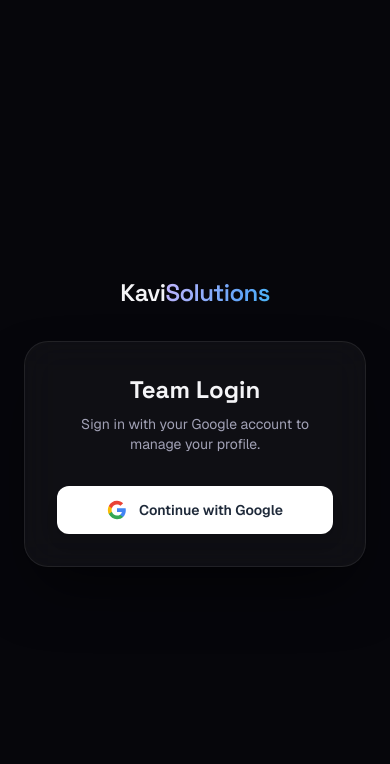
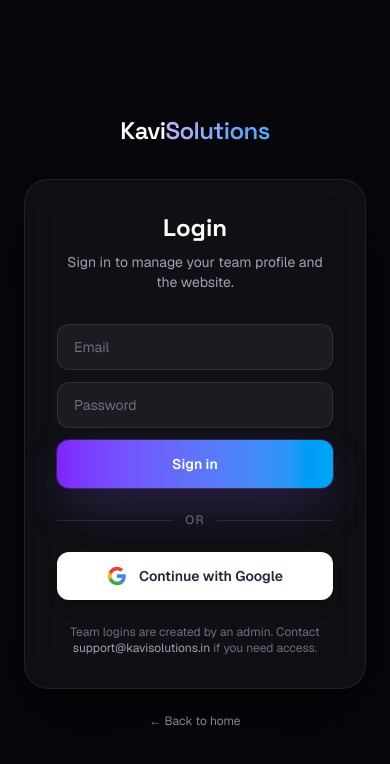
Before and after one commit to kavisolutions/kavisolutions, a Next.js app: page /login in a window 390 px wide. Shown: the top 764 px of the page. Built offline with nearby package versions, Linux system fonts and the light colour scheme; no server answers.

Commit message:
fix: opaque mobile menu, login page with credentials + google, login links

```diff
--- a/app/admin/page.tsx
+++ b/app/admin/page.tsx
@@ -110,13 +110,6 @@
     // eslint-disable-next-line react-hooks/set-state-in-effect -- async loader updates state after awaits
     void initialize(Boolean(session));
   }, [authLoading, session, initialize]);
-
-  const handleGoogleLogin = async () => {
-    await supabaseBrowser.auth.signInWithOAuth({
-      provider: "google",
-      options: { redirectTo: window.location.origin + "/admin" },
-    });
-  };
 
   const saveMember = async () => {
     if (!draft || savingMember) return;
@@ -278,12 +271,12 @@
         <div className="w-full max-w-md rounded-3xl glass p-8 text-center">
           <h1 className="mb-2 font-display text-2xl font-bold">Admin Panel</h1>
           <p className="mb-6 text-sm text-mist">Sign in with an admin account to continue.</p>
-          <button
-            onClick={handleGoogleLogin}
-            className="w-full rounded-xl bg-white px-4 py-3 text-sm font-semibold text-gray-800 transition-all hover:scale-[1.02]"
+          <Link
+            href="/login?next=/admin"
+            className="block w-full rounded-xl bg-gradient-to-r from-violet-600 to-sky-500 px-4 py-3 text-sm font-semibold text-white shadow-glow transition-all hover:scale-[1.02]"
           >
-            Continue with Google
-          </button>
+            Login
+          </Link>
           <Link href="/team" className="mt-4 block text-xs text-mist hover:text-white">
             ← Back to team page
           </Link>
--- a/app/login/page.tsx
+++ b/app/login/page.tsx
@@ -1,58 +1,150 @@
 "use client";
 
+import { useState } from "react";
 import Link from "next/link";
 import { supabaseBrowser } from "@/lib/auth-context";
 
+const inputClass =
+  "w-full rounded-xl border border-white/10 bg-white/5 px-4 py-3 text-sm text-white outline-none transition-colors placeholder:text-fog focus:border-violet-400/60";
+
+const GoogleIcon = () => (
+  <svg className="h-5 w-5" viewBox="0 0 24 24">
+    <path d="M22.56 12.25c0-.78-.07-1.53-.2-2.25H12v4.26h5.92a5.06 5.06 0 01-2.2 3.32v2.77h3.57c2.08-1.92 3.28-4.74 3.28-8.1z" fill="#4285F4" />
+    <path d="M12 23c2.97 0 5.46-.98 7.28-2.66l-3.57-2.77c-.98.66-2.23 1.06-3.71 1.06-2.86 0-5.29-1.93-6.16-4.53H2.18v2.84C3.99 20.53 7.7 23 12 23z" fill="#34A853" />
+    <path d="M5.84 14.09c-.22-.66-.35-1.36-.35-2.09s.13-1.43.35-2.09V7.07H2.18C1.43 8.55 1 10.22 1 12s.43 3.45 1.18 4.93l2.85-2.22.81-.62z" fill="#FBBC05" />
+    <path d="M12 5.38c1.62 0 3.06.56 4.21 1.64l3.15-3.15C17.45 2.09 14.97 1 12 1 7.7 1 3.99 3.47 2.18 7.07l3.66 2.84c.87-2.6 3.3-4.53 6.16-4.53z" fill="#EA4335" />
+  </svg>
+);
+
+function getNextPath(fallback: string) {
+  if (typeof window === "undefined") return fallback;
+  const next = new URLSearchParams(window.location.search).get("next");
+  return next && next.startsWith("/") ? next : fallback;
+}
+
 export default function LoginPage() {
+  const [email, setEmail] = useState("");
+  const [password, setPassword] = useState("");
+  const [error, setError] = useState("");
+  const [loading, setLoading] = useState(false);
+  const [googleLoading, setGoogleLoading] = useState(false);
+
+  const handleCredentialsLogin = async (e: React.FormEvent) => {
+    e.preventDefault();
+    if (loading) return;
+
+    setLoading(true);
+    setError("");
+
+    const { error: signInError } = await supabaseBrowser.auth.signInWithPassword({
+      email: email.trim(),
+      password,
+    });
+
+    if (signInError) {
+      setError(
+        signInError.message === "Invalid login credentials"
+          ? "Invalid email or password"
+          : signInError.message,
+      );
+      setLoading(false);
+      return;
+    }
+
+    window.location.assign(getNextPath("/team"));
+  };
+
   const handleGoogleLogin = async () => {
-    await supabaseBrowser.auth.signInWithOAuth({
+    if (googleLoading) return;
+    setGoogleLoading(true);
+    setError("");
+
+    const { error: oauthError } = await supabaseBrowser.auth.signInWithOAuth({
       provider: "google",
       options: {
-        redirectTo: window.location.origin + "/team",
+        redirectTo: window.location.origin + getNextPath("/team"),
       },
     });
+
+    if (oauthError) {
+      setError(oauthError.message);
+      setGoogleLoading(false);
+    }
   };
 
   return (
-    <div className="flex min-h-screen items-center justify-center bg-ink px-6">
+    <div className="flex min-h-screen items-center justify-center bg-ink px-6 py-16">
       <div className="w-full max-w-md text-center">
         <Link href="/" className="mb-8 block">
-          <span className="font-display text-2xl font-semibold tracking-tight">
+          <span className="font-display text-2xl font-semibold tracking-tight text-white">
             Kavi<span className="text-gradient">Solutions</span>
           </span>
         </Link>
 
         <div className="rounded-3xl glass p-8 shadow-lift">
-          <h1 className="mb-2 font-display text-2xl font-bold">Team Login</h1>
+          <h1 className="mb-2 font-display text-2xl font-bold text-white">Login</h1>
           <p className="mb-8 text-sm text-mist">
-            Sign in with your Google account to manage your profile.
+            Sign in to manage your team profile and the website.
           </p>
+
+          <form onSubmit={handleCredentialsLogin} className="space-y-3 text-left">
+            <input
+              type="email"
+              value={email}
+              onChange={(e) => setEmail(e.target.value)}
+              placeholder="Email"
+              autoComplete="email"
+              required
+              className={inputClass}
+            />
+            <input
+              type="password"
+              value={password}
+              onChange={(e) => setPassword(e.target.value)}
+              placeholder="Password"
+              autoComplete="current-password"
+              required
+              className={inputClass}
+            />
+
+            {error && <p className="text-xs text-red-400">{error}</p>}
+
+            <button
+              type="submit"
+              disabled={loading}
+              className="w-full rounded-xl bg-gradient-to-r from-violet-600 to-sky-500 py-3.5 text-sm font-semibold text-white shadow-glow transition-all hover:scale-[1.02] disabled:opacity-60"
+            >
+              {loading ? "Signing in..." : "Sign in"}
+            </button>
+          </form>
+
+          <div className="my-6 flex items-center gap-3">
+            <span className="h-px flex-1 bg-white/10" />
+            <span className="text-xs uppercase tracking-widest text-fog">or</span>
+            <span className="h-px flex-1 bg-white/10" />
+          </div>
 
           <button
             onClick={handleGoogleLogin}
-            className="flex w-full items-center justify-center gap-3 rounded-xl bg-white px-4 py-3.5 text-sm font-semibold text-gray-800 shadow-lg transition-all hover:scale-[1.02] hover:shadow-xl"
+            disabled={googleLoading}
+            className="flex w-full items-center justify-center gap-3 rounded-xl bg-white px-4 py-3.5 text-sm font-semibold text-gray-800 shadow-lg transition-all hover:scale-[1.02] hover:shadow-xl disabled:opacity-60"
           >
-            <svg className="h-5 w-5" viewBox="0 0 24 24">
-              <path
-                d="M22.56 12.25c0-.78-.07-1.53-.2-2.25H12v4.26h5.92a5.06 5.06 0 01-2.2 3.32v2.77h3.57c2.08-1.92 3.28-4.74 3.28-8.1z"
-                fill="#4285F4"
-              />
-              <path
-                d="M12 23c2.97 0 5.46-.98 7.28-2.66l-3.57-2.77c-.98.66-2.23 1.06-3.71 1.06-2.86 0-5.29-1.93-6.16-4.53H2.18v2.84C3.99 20.53 7.7 23 12 23z"
-                fill="#34A853"
-              />
-              <path
-                d="M5.84 14.09c-.22-.66-.35-1.36-.35-2.09s.13-1.43.35-2.09V7.07H2.18C1.43 8.55 1 10.22 1 12s.43 3.45 1.18 4.93l2.85-2.22.81-.62z"
-                fill="#FBBC05"
-              />
-              <path
-                d="M12 5.38c1.62 0 3.06.56 4.21 1.64l3.15-3.15C17.45 2.09 14.97 1 12 1 7.7 1 3.99 3.47 2.18 7.07l3.66 2.84c.87-2.6 3.3-4.53 6.16-4.53z"
-                fill="#EA4335"
-              />
-            </svg>
-            Continue with Google
+            <GoogleIcon />
+            {googleLoading ? "Redirecting..." : "Continue with Google"}
           </button>
+
+          <p className="mt-6 text-xs text-fog">
+            Team logins are created by an admin. Contact{" "}
+            <a href="mailto:support@kavisolutions.in" className="text-mist hover:text-white">
+              support@kavisolutions.in
+            </a>{" "}
+            if you need access.
+          </p>
         </div>
+
+        <Link href="/" className="mt-6 block text-xs text-mist hover:text-white">
+          ← Back to home
+        </Link>
       </div>
     </div>
   );
--- a/app/profile/page.tsx
+++ b/app/profile/page.tsx
@@ -81,13 +81,6 @@
     void initialize(Boolean(session));
   }, [authLoading, session, initialize]);
 
-  const handleGoogleLogin = async () => {
-    await supabaseBrowser.auth.signInWithOAuth({
-      provider: "google",
-      options: { redirectTo: window.location.origin + "/profile" },
-    });
-  };
-
   const uploadImage = async (file: File) => {
     if (uploading) return;
     setUploading(true);
@@ -150,12 +143,12 @@
         <div className="w-full max-w-md rounded-3xl glass p-8 text-center">
           <h1 className="mb-2 font-display text-2xl font-bold">My Profile</h1>
           <p className="mb-6 text-sm text-mist">Sign in to edit your team profile.</p>
-          <button
-            onClick={handleGoogleLogin}
-            className="w-full rounded-xl bg-white px-4 py-3 text-sm font-semibold text-gray-800 transition-all hover:scale-[1.02]"
+          <Link
+            href="/login?next=/profile"
+            className="block w-full rounded-xl bg-gradient-to-r from-violet-600 to-sky-500 px-4 py-3 text-sm font-semibold text-white shadow-glow transition-all hover:scale-[1.02]"
           >
-            Continue with Google
-          </button>
+            Login
+          </Link>
           <Link href="/team" className="mt-4 block text-xs text-mist hover:text-white">
             ← Back to team page
           </Link>
--- a/app/team/page.tsx
+++ b/app/team/page.tsx
@@ -46,15 +46,6 @@
         setState("error");
       });
   }, [session?.access_token]);
-
-  const handleGoogleLogin = async () => {
-    await supabaseBrowser.auth.signInWithOAuth({
-      provider: "google",
-      options: {
-        redirectTo: window.location.origin + "/team",
-      },
-    });
-  };
 
   const handleSignOut = async () => {
     await supabaseBrowser.auth.signOut();
@@ -191,12 +182,12 @@
 
         <div className="mt-10 text-center">
           {!session ? (
-            <button
-              onClick={handleGoogleLogin}
-              className="inline-flex items-center gap-3 rounded-xl bg-white/5 px-5 py-3 text-sm font-semibold text-mist transition-all hover:bg-white/10 hover:text-white"
+            <Link
+              href="/login?next=/team"
+              className="inline-flex items-center gap-3 rounded-xl bg-gradient-to-r from-violet-600 to-sky-500 px-5 py-3 text-sm font-semibold text-white shadow-glow transition-all hover:scale-[1.02]"
             >
-              Sign in with Google
-            </button>
+              Login
+            </Link>
           ) : (
             <div className="flex flex-col items-center gap-2">
               <p className="text-xs text-mist">
--- a/components/MobileMenu.tsx
+++ b/components/MobileMenu.tsx
@@ -14,6 +14,7 @@
   { href: "/#team", label: "Team" },
   { href: "/#contact", label: "Contact" },
   { href: "/team", label: "Team Admin" },
+  { href: "/login", label: "Login" },
 ];
 
 export default function MobileMenu() {
@@ -39,14 +40,14 @@
               animate={{ opacity: 1 }}
               exit={{ opacity: 0 }}
               onClick={() => setOpen(false)}
-              className="fixed inset-0 z-[60] bg-black/70 backdrop-blur-sm md:hidden"
+              className="fixed inset-0 z-[60] bg-[#000000b3] md:hidden"
             />
             <motion.div
               initial={{ x: "100%" }}
               animate={{ x: 0 }}
               exit={{ x: "100%" }}
               transition={{ type: "spring", damping: 26, stiffness: 260 }}
-              className="fixed right-0 top-0 z-[70] flex h-full w-72 flex-col gap-2 rounded-l-3xl bg-ink-soft/95 p-6 backdrop-blur-xl md:hidden"
+              className="fixed right-0 top-0 z-[70] flex h-full w-72 flex-col gap-1 overflow-y-auto rounded-l-3xl border-l border-white/10 bg-[#0b0b14] p-6 shadow-2xl md:hidden"
             >
               <div className="mb-4 flex items-center justify-between">
                 <Link href="/" onClick={() => setOpen(false)} className="flex items-center gap-2.5">
--- a/components/Navbar.tsx
+++ b/components/Navbar.tsx
@@ -43,12 +43,20 @@
           ))}
         </nav>
 
-        <Link
-          href="/#contact"
-          className="hidden rounded-xl bg-gradient-to-r from-violet-600 to-sky-500 px-4 py-2 text-sm font-semibold text-white shadow-glow transition-transform hover:scale-105 sm:block"
-        >
-          Let&apos;s Talk
-        </Link>
+        <div className="hidden items-center gap-2 sm:flex">
+          <Link
+            href="/login"
+            className="rounded-xl bg-white/5 px-4 py-2 text-sm font-semibold text-mist transition-colors hover:bg-white/10 hover:text-white"
+          >
+            Login
+          </Link>
+          <Link
+            href="/#contact"
+            className="rounded-xl bg-gradient-to-r from-violet-600 to-sky-500 px-4 py-2 text-sm font-semibold text-white shadow-glow transition-transform hover:scale-105"
+          >
+            Let&apos;s Talk
+          </Link>
+        </div>
 
                 <div className="md:hidden">
           <MobileMenu />
```
